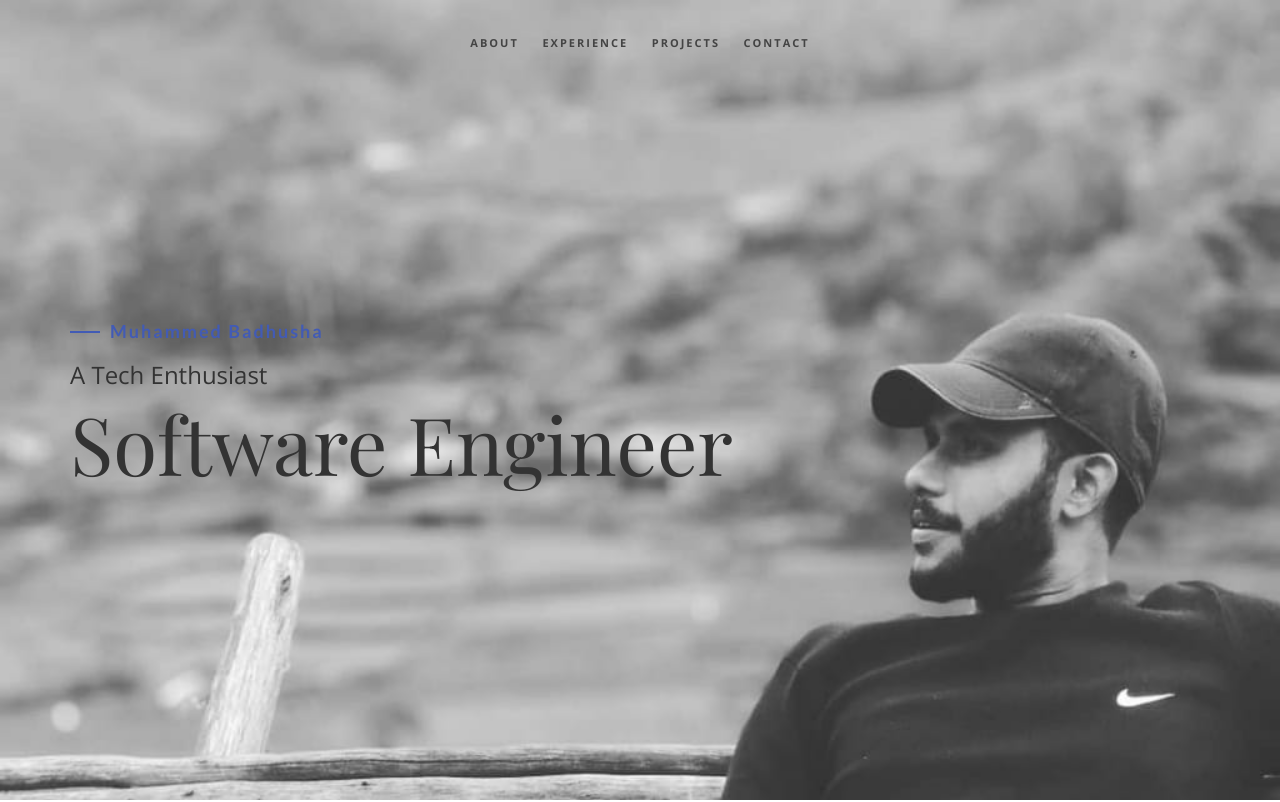
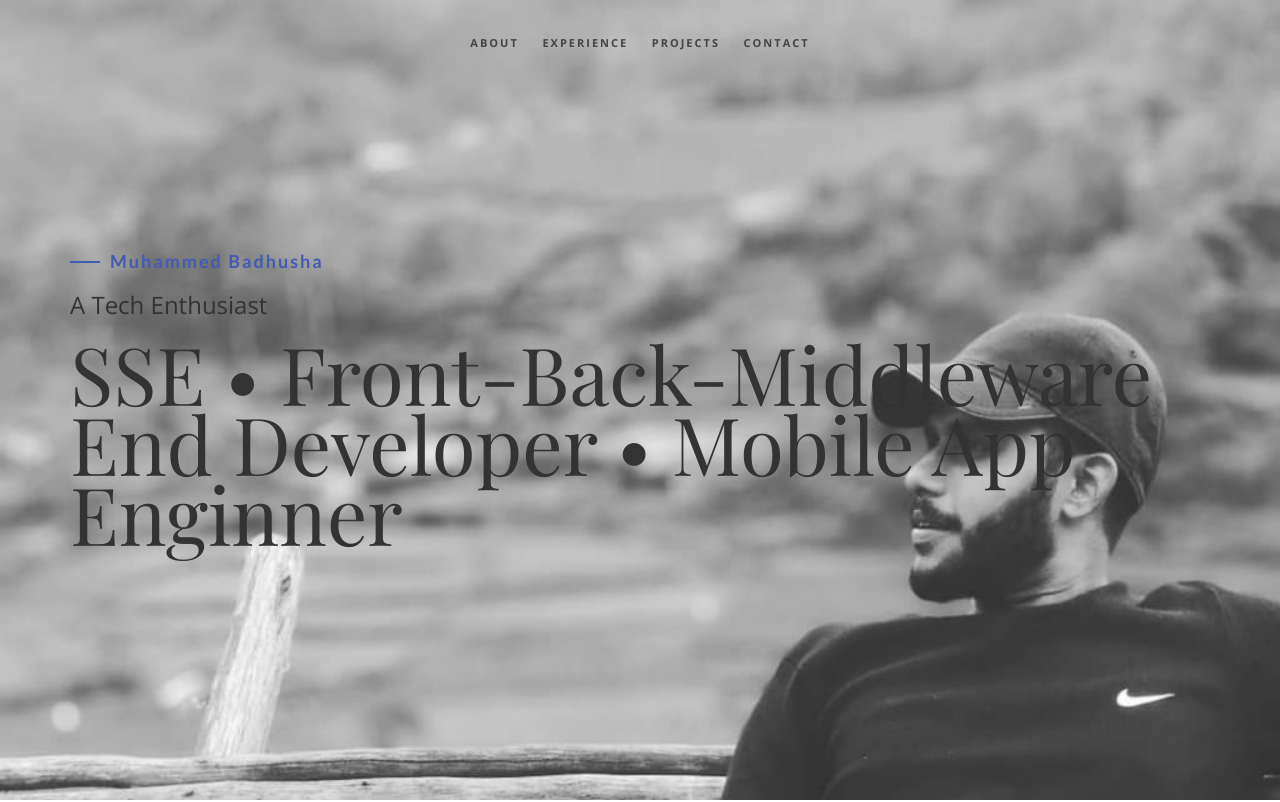
Before and after one commit to wazimBadsha/prof, a plain HTML site: page index.html in a window 1280 px wide. Shown: the top 802 px of the page. Drawn offline with nearby package versions, Linux system fonts and the light colour scheme; files whose address does not match are found by name; a web font is replaced by a local one.

Commit message:
Update index.html

```diff
--- a/index.html
+++ b/index.html
@@ -55,7 +55,7 @@
                 <div class="table-cell" data-aos="fade-up" data-aos-delay="0">
                     <h4>Muhammed Badhusha</h4>
                     <h3>A Tech Enthusiast</h3>
-                    <h1>Software Engineer</h1>
+                    <h1>SSE • Front-Back-Middleware End Developer • Mobile App Enginner</h1>
                 </div>
             </div>
         </div>
```
